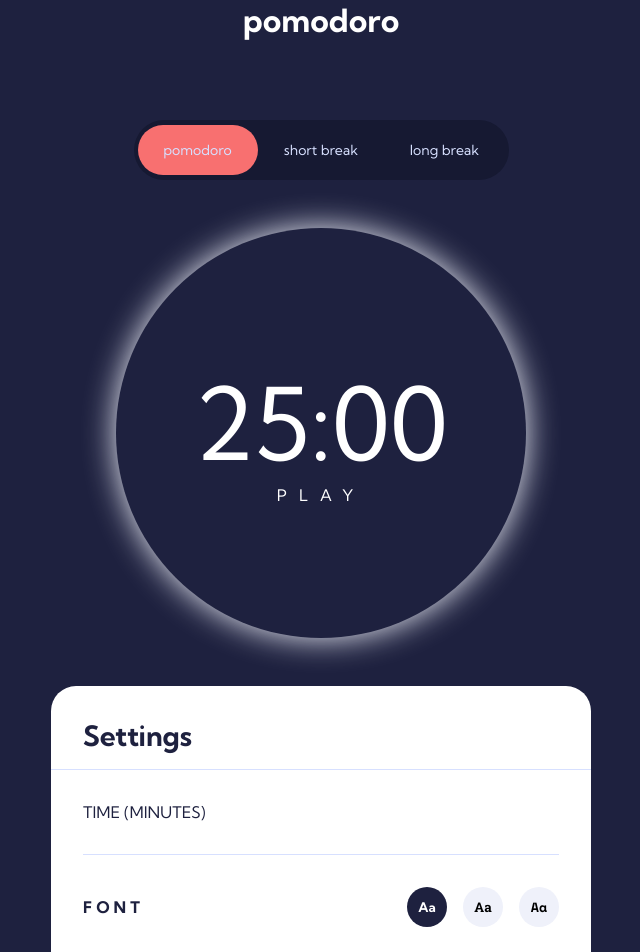
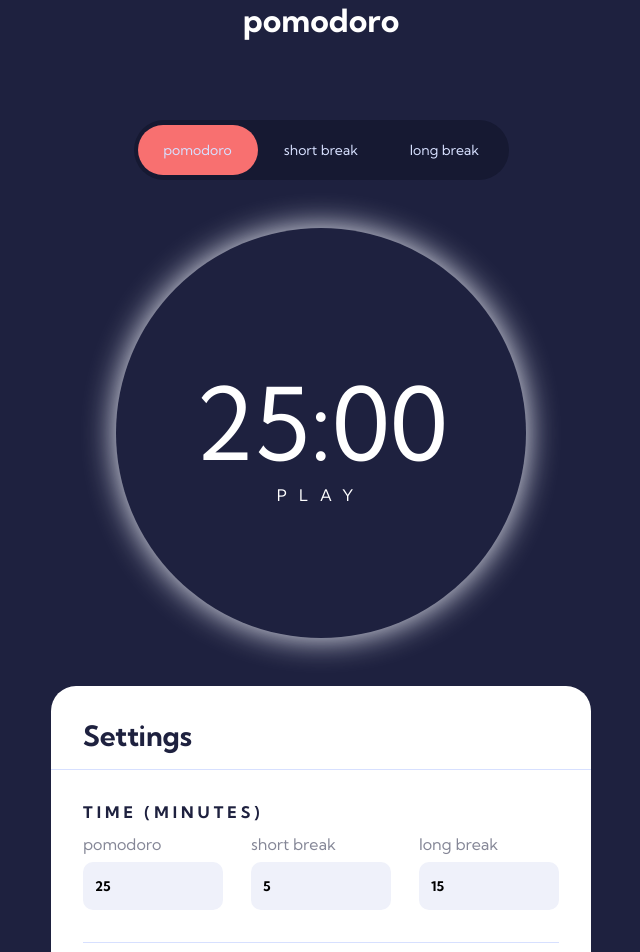
Before and after one commit to JeremDevX/pomodoro, a Next.js app: page / in a window 1280 px wide. Shown: the top 952 px of the page, without its empty margins (319-959 px from the left). Built offline with nearby package versions, Linux system fonts and the light colour scheme.

Commit message:
feat: add DurationSet component for timer duration configuration

```diff
--- a/src/app/globals.css
+++ b/src/app/globals.css
@@ -7,6 +7,7 @@
   --blue-gray: #d7e0ff;
   --dark-blue: #161932;
   --light-gray: #eff1fa;
+  --background-ligther: #1e213f8a;
 }
 
 * {
--- /dev/null
+++ b/src/components/DurationSet/DurationSet.module.scss
@@ -0,0 +1,34 @@
+.durations {
+  display: flex;
+  flex-direction: column;
+  gap: 0.5rem;
+}
+
+.title {
+  font-weight: 700;
+  letter-spacing: 0.25rem;
+  padding-bottom: 0.25rem;
+}
+
+.inputs {
+  display: flex;
+  flex-direction: row;
+  justify-content: space-between;
+}
+
+.label {
+  display: flex;
+  flex-direction: column;
+  gap: 0.5rem;
+  color: var(--background-ligther);
+
+  input {
+    width: 140px;
+    height: 48px;
+    border-radius: 10px;
+    border: none;
+    background-color: var(--light-gray);
+    padding: 0.75rem;
+    font-weight: 700;
+  }
+}
--- /dev/null
+++ b/src/components/DurationSet/DurationSet.tsx
@@ -0,0 +1,61 @@
+import styles from "./DurationSet.module.scss";
+import { useTimerStore } from "@/stores/useTimerSettings";
+
+export default function DurationSet() {
+  const {
+    setDurations,
+    pomodoroDuration,
+    shortBreakDuration,
+    longBreakDuration,
+  } = useTimerStore();
+
+  return (
+    <div className={styles.durations}>
+      <p className={styles.title}>TIME (MINUTES)</p>
+      <div className={styles.inputs}>
+        <label htmlFor="pomodoro" className={styles.label}>
+          pomodoro
+          <input
+            type="number"
+            id="pomodoro"
+            name="pomodoro"
+            value={pomodoroDuration / 60}
+            onChange={(e) =>
+              setDurations({
+                pomodoroDuration: parseInt(e.target.value) * 60,
+              })
+            }
+          />
+        </label>
+        <label htmlFor="shortBreak" className={styles.label}>
+          short break
+          <input
+            type="number"
+            id="shortBreak"
+            name="shortBreak"
+            value={shortBreakDuration / 60}
+            onChange={(e) =>
+              setDurations({
+                shortBreakDuration: parseInt(e.target.value) * 60,
+              })
+            }
+          />
+        </label>
+        <label htmlFor="longBreak" className={styles.label}>
+          long break
+          <input
+            type="number"
+            id="longBreak"
+            name="longBreak"
+            value={longBreakDuration / 60}
+            onChange={(e) =>
+              setDurations({
+                longBreakDuration: parseInt(e.target.value) * 60,
+              })
+            }
+          />
+        </label>
+      </div>
+    </div>
+  );
+}
--- a/src/components/TimerConfig/TimerConfig.tsx
+++ b/src/components/TimerConfig/TimerConfig.tsx
@@ -1,5 +1,6 @@
 "use client";
 
+import DurationSet from "../DurationSet/DurationSet";
 import FontSelector from "../FontSelector/FontSelector";
 import styles from "./TimerConfig.module.scss";
 
@@ -7,7 +8,7 @@ export default function TimerConfig() {
   return (
     <div className={styles.config}>
       <h3 className={styles.title}>Settings</h3>
-      <div>TIME (MINUTES)</div>
+      <DurationSet />
       <FontSelector />
       <div>COLOR</div>
     </div>
```
